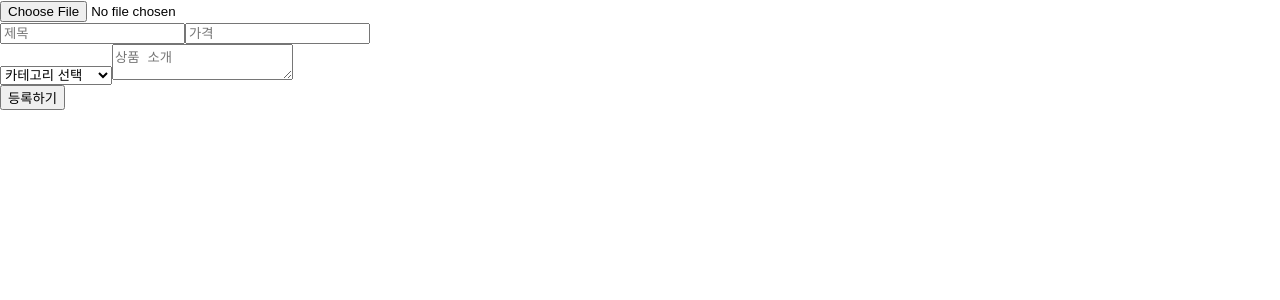
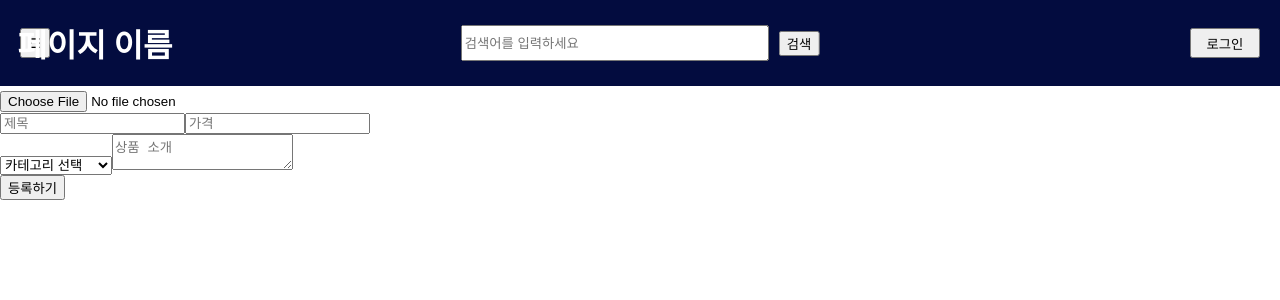
Before and after one commit to sanppi/talent_market, a React (Create React App) app in the folder client/: page /write in a window 1280 px wide. Shown: the top 300 px of the page. Built offline with nearby package versions, Linux system fonts and the light colour scheme.

Commit message:
Docs: 일단 페이지마다  navbar 추가해뒀습니다

```diff
--- a/client/src/components/Main.js
+++ b/client/src/components/Main.js
@@ -1,6 +1,7 @@
-import React, { useState, useEffect } from 'react';
-import axios from 'axios';
-import { Link } from 'react-router-dom';
+import React, { useState, useEffect } from "react";
+import axios from "axios";
+import { Link } from "react-router-dom";
+import Navbar from "./Navbar";
 
 // 상품 카드..?
 function ProductCard({ product }) {
@@ -31,7 +32,9 @@ function Main() {
   }, []);
 
   return (
-    <div className="mainPage">
+    <>
+      <Navbar />
+      <div className="mainPage" style={{ top: "90px", position: "absolute" }}>
         <button className="writeButton">
           <Link to="/write">판매글 작성</Link>
         </button>
@@ -39,6 +42,7 @@ function Main() {
           <ProductCard key={product.id} product={product} />
         ))}
       </div>
+    </>
   );
 }
 
--- a/client/src/components/SalePost.js
+++ b/client/src/components/SalePost.js
@@ -1,5 +1,6 @@
 import React, { useState } from "react";
 import axios from "axios";
+import Navbar from "./Navbar";
 
 export default function SalePost() {
   const [title, setTitle] = useState("");
@@ -43,7 +44,12 @@ export default function SalePost() {
   };
 
   return (
-    <form onSubmit={handleSubmit}>
+    <>
+      <Navbar />
+      <form
+        onSubmit={handleSubmit}
+        style={{ top: "90px", position: "absolute" }}
+      >
         <div>
           <label>
             <input type="file" onChange={handleImageUpload} />
@@ -68,7 +74,10 @@ export default function SalePost() {
           </div>
         </div>
         <div>
-        <select value={category} onChange={(e) => setCategory(e.target.value)}>
+          <select
+            value={category}
+            onChange={(e) => setCategory(e.target.value)}
+          >
             <option value="">카테고리 선택</option>
             <option value="category1">정치인 성대모사</option>
             <option value="category2">그림</option>
@@ -82,5 +91,6 @@ export default function SalePost() {
         </div>
         <button type="submit">등록하기</button>
       </form>
+    </>
   );
 }
```
Lines whose indentation alone changed are shown as unchanged.
